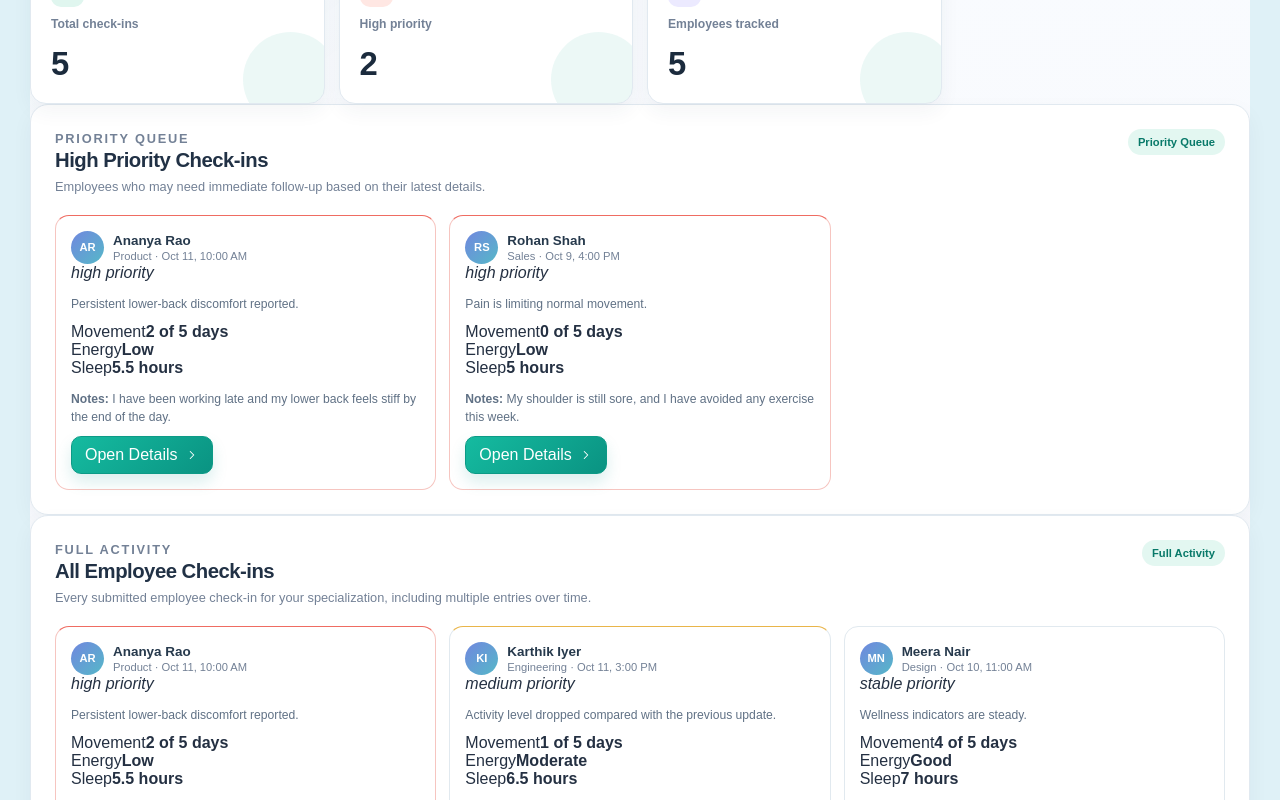
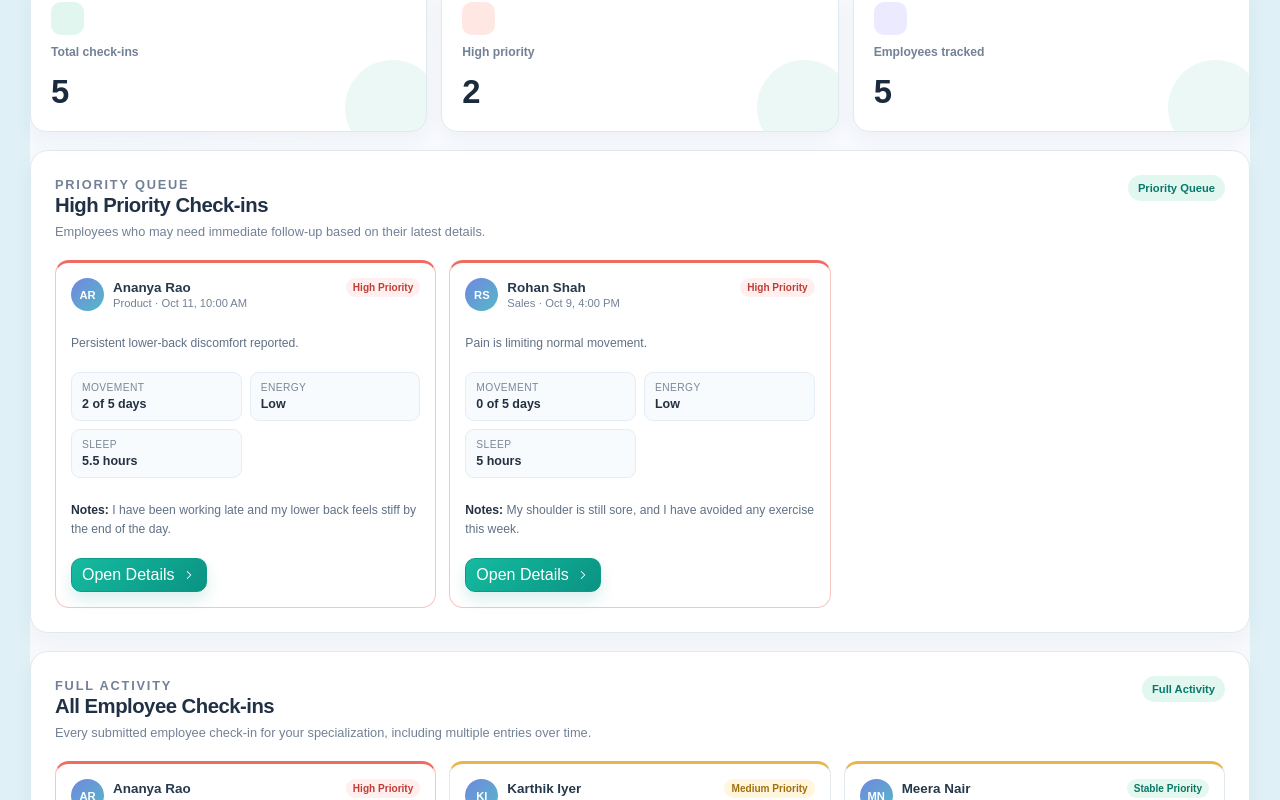
Before and after one commit to IIIT-Sricity-FSD-2024-2028/12_StackBuilders, a React (Vite) app in the folder front-end/react-app/: page /expert in a window 1280 px wide. Both pictures are taken after a click on the button 245 px from the left and 808 px from the top of the page. Shown: the part 408-1208 px from the top of the page. Built offline with nearby package versions, Linux system fonts and the light colour scheme.

Commit message:
Styled Expert employee check-ins page

```diff
--- a/front-end/react-app/src/features/expert/expert.css
+++ b/front-end/react-app/src/features/expert/expert.css
@@ -319,6 +319,57 @@
 .expert-consultation-list-card { margin-bottom: 10px; align-items: center; }
 .expert-consultation-list-card strong, .expert-consultation-list-card span { display: block; }
 .expert-consultation-empty { display: grid; place-items: center; min-height: 100px; padding: 20px; border: 1px dashed #cfdee3; border-radius: 12px; color: var(--expert-muted); font-size: .78rem; text-align: center; }
+.expert-checkins-page { display: grid; gap: 18px; }
+.expert-checkins-hero { margin-bottom: 0; }
+.expert-checkins-schedule { display: flex; align-items: flex-start; gap: 9px; padding: 12px 14px; border: 1px dashed #b8e7dc; border-radius: 12px; color: #436173; background: linear-gradient(180deg, #f7fffc, #effbf7); font-size: .78rem; line-height: 1.55; }
+.expert-stats-grid-three { grid-template-columns: repeat(3, minmax(0, 1fr)); }
+.expert-checkin-card { display: flex; flex-direction: column; gap: 10px; min-height: 250px; padding: 15px; border: 1px solid #e1e9ef; border-top: 3px solid #e9b54a; border-radius: 14px; color: var(--expert-ink); background: #fff; text-align: left; cursor: pointer; }
+.expert-checkin-card.high { border-color: #f6c5c0; border-top-color: #ef6c62; }
+.expert-checkin-card.medium { border-top-color: #e9b54a; }
+.expert-checkin-card:hover { transform: translateY(-2px); box-shadow: 0 12px 22px rgba(30, 53, 72, .08); }
+.expert-checkin-card:focus-visible { outline: 3px solid rgba(17, 185, 129, .3); outline-offset: 2px; }
+.expert-checkin-card-head { display: flex; align-items: flex-start; justify-content: space-between; gap: 10px; }
+.expert-checkin-card-head em, .expert-checkin-detail-hero em { margin-left: auto; padding: 4px 7px; border-radius: 999px; color: #097866; background: #e4f8ef; font-size: .63rem; font-style: normal; font-weight: 800; text-transform: capitalize; white-space: nowrap; }
+.expert-checkin-card-head em.high, .expert-checkin-detail-hero em.high { color: #bf3e36; background: #fff0ef; }
+.expert-checkin-card-head em.medium, .expert-checkin-detail-hero em.medium { color: #a27010; background: #fff6dd; }
+.expert-checkin-subtitle { margin: 2px 0 0; color: #607185; font-size: .76rem; line-height: 1.5; }
+.expert-checkin-metrics { display: grid; grid-template-columns: repeat(2, minmax(0, 1fr)); gap: 8px; }
+.expert-checkin-metric { display: grid; gap: 4px; min-width: 0; padding: 9px 10px; border: 1px solid #e4edf5; border-radius: 9px; background: #f8fbfd; }
+.expert-checkin-metric span { color: #7b8798; font-size: .64rem; letter-spacing: .04em; text-transform: uppercase; }
+.expert-checkin-metric strong { overflow-wrap: anywhere; color: #243042; font-size: .78rem; }
+.expert-checkin-summary { display: -webkit-box; overflow: hidden; margin: 0; color: #64748b; font-size: .75rem; line-height: 1.5; -webkit-box-orient: vertical; -webkit-line-clamp: 3; }
+.expert-checkin-summary strong { color: #243042; }
+.expert-checkin-card > .expert-primary-button { margin-top: auto; align-self: flex-start; min-height: 34px; padding: 7px 10px; }
+.expert-checkin-card > .expert-primary-button svg { width: 14px !important; height: 14px !important; }
+.expert-checkin-page .expert-empty { grid-column: 1 / -1; }
+.expert-checkins-page .expert-pagination { margin-top: 0; }
+.expert-checkins-page .expert-pagination button { min-height: 32px; padding: 0 12px; border: 1px solid #d5e3e7; border-radius: 8px; color: #427b75; background: #fff; font-size: .7rem; font-weight: 800; }
+.expert-checkins-page .expert-pagination button:disabled { opacity: .45; }
+.expert-checkin-modal { position: relative; width: min(1120px, 100%); max-height: calc(100vh - 44px); overflow: auto; padding: 25px; border: 1px solid rgba(255, 255, 255, .65); border-radius: 20px; background: #fff; box-shadow: 0 24px 65px rgba(13, 31, 41, .28); }
+.expert-checkin-detail-hero { display: flex; align-items: flex-start; justify-content: space-between; gap: 16px; padding: 0 42px 20px 0; border-bottom: 1px solid #e6eef1; }
+.expert-checkin-detail-hero .expert-person-row > span:not(.expert-avatar) { display: block; }
+.expert-checkin-detail-hero small { color: #0d9683; font-size: .68rem; font-weight: 800; letter-spacing: .08em; text-transform: uppercase; }
+.expert-checkin-detail-hero h2 { margin: 3px 0; color: #213145; font-size: 1.35rem; }
+.expert-checkin-detail-hero p { margin: 0; color: #7a8998; font-size: .73rem; }
+.expert-checkin-detail-layout { display: grid; grid-template-columns: minmax(0, 1.45fr) minmax(250px, .75fr); gap: 23px; padding-top: 21px; }
+.expert-checkin-detail-layout main, .expert-checkin-detail-layout aside { display: grid; align-content: start; gap: 16px; }
+.expert-checkin-detail-layout section { padding: 16px; border: 1px solid #e5edef; border-radius: 13px; background: #fcfefe; }
+.expert-checkin-detail-layout h3 { margin: 0 0 4px; color: #304154; font-size: .87rem; }
+.expert-checkin-detail-layout section > p { margin: 0; color: #7c8998; font-size: .72rem; line-height: 1.45; }
+.expert-detail-metrics { display: grid; grid-template-columns: repeat(2, minmax(0, 1fr)); gap: 9px; margin-top: 14px; }
+.expert-detail-metrics div { padding: 10px; border-radius: 9px; background: #eef8f7; }
+.expert-detail-metrics span, .expert-detail-metrics strong { display: block; }
+.expert-detail-metrics span { margin-bottom: 3px; color: #5d887f; font-size: .66rem; font-weight: 700; }
+.expert-detail-metrics strong { color: #25796d; font-size: .76rem; }
+.expert-detail-notes { margin: 13px 0 0 !important; min-height: 70px; padding: 12px; border-radius: 9px; background: #fff; white-space: pre-wrap; }
+.expert-detail-muted { color: #7c8998; font-size: .72rem; line-height: 1.5; }
+.expert-checkin-detail-layout dl { display: grid; gap: 10px; margin: 13px 0 0; }
+.expert-checkin-detail-layout dt { color: #8090a0; font-size: .65rem; font-weight: 800; letter-spacing: .04em; text-transform: uppercase; }
+.expert-checkin-detail-layout dd { margin: 3px 0 0; color: #526676; font-size: .74rem; line-height: 1.45; }
+.expert-checkin-detail-layout label { display: grid; gap: 6px; margin-top: 13px; color: #536576; font-size: .72rem; font-weight: 800; }
+.expert-checkin-detail-layout textarea { width: 100%; min-height: 90px; padding: 9px; border: 1px solid #d8e4e8; border-radius: 9px; resize: vertical; }
+.expert-checkin-detail-layout textarea:focus { outline: none; border-color: #18ab96; box-shadow: 0 0 0 3px rgba(24, 171, 150, .12); }
+.expert-checkin-detail-layout form .expert-primary-button { margin-top: 10px; }
 @media (max-width: 1050px) { .expert-upcoming-grid { grid-template-columns: repeat(2, minmax(0, 1fr)); } }
 @media (max-width: 720px) { .expert-availability-days, .expert-consultation-split, .expert-upcoming-grid { grid-template-columns: 1fr; } }
 
```
